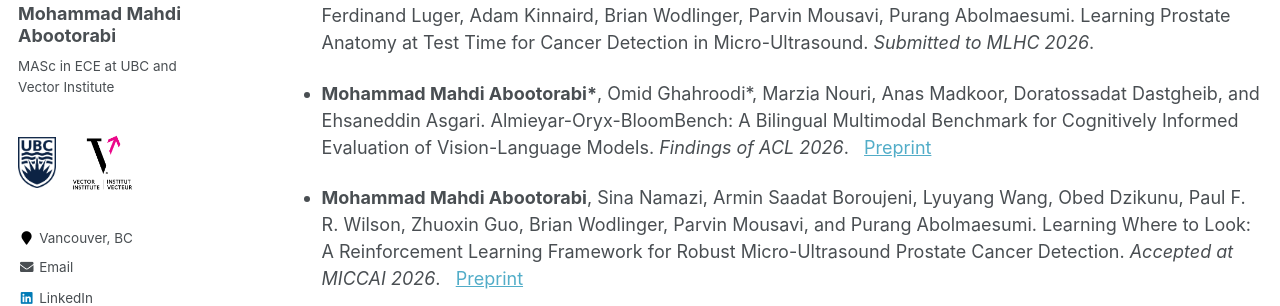
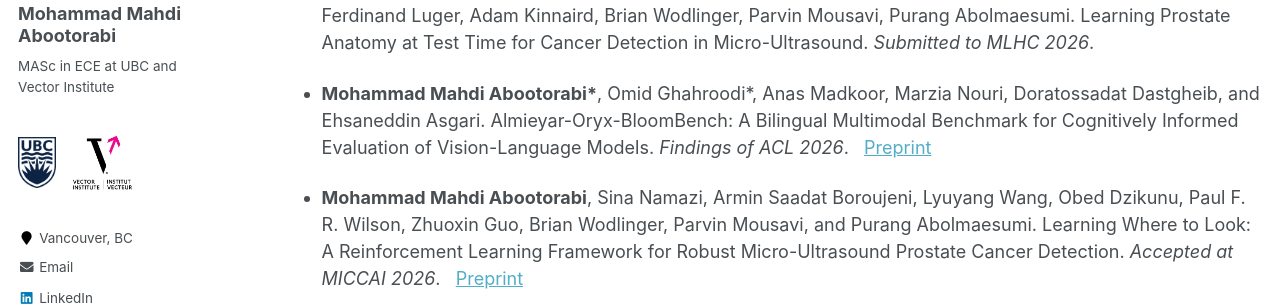
Before and after one commit to aboots/aboots.github.io, a Jekyll site: the page built from _pages/research.md, in a window 1280 px wide and 900 px high, scrolled down 369 px. Shown: the part 177-483 px from the top of the window. Built offline with Jekyll 4.4.1, drawn with Linux system fonts in a browser that asks for light colours; nearby versions of some CDN libraries; some web fonts are replaced.

```diff
--- a/_pages/research.md
+++ b/_pages/research.md
@@ -14,7 +14,7 @@ author_profile: true
 
 - Obed Korshie Dzikunu, **Mohammad Mahdi Abootorabi**, Mohamed Harmanani, Paul F R Wilson, Emma Willis, Ferdinand Luger, Adam Kinnaird, Brian Wodlinger, Parvin Mousavi, Purang Abolmaesumi. Learning Prostate Anatomy at Test Time for Cancer Detection in Micro-Ultrasound. *Submitted to MLHC 2026*.
 
-- **Mohammad Mahdi Abootorabi\***, Omid Ghahroodi\*, Marzia Nouri, Anas Madkoor, Doratossadat Dastgheib, and Ehsaneddin Asgari. Almieyar-Oryx-BloomBench: A Bilingual Multimodal Benchmark for Cognitively Informed Evaluation of Vision-Language Models. *Findings of ACL 2026*. &nbsp; [Preprint](https://drive.google.com/file/d/1jRMHMwKcNEco5wxJYpVh_ecFiJST6wA6/view?usp=sharing)
+- **Mohammad Mahdi Abootorabi\***, Omid Ghahroodi\*, Anas Madkoor, Marzia Nouri, Doratossadat Dastgheib, and Ehsaneddin Asgari. Almieyar-Oryx-BloomBench: A Bilingual Multimodal Benchmark for Cognitively Informed Evaluation of Vision-Language Models. *Findings of ACL 2026*. &nbsp; [Preprint](https://drive.google.com/file/d/1jRMHMwKcNEco5wxJYpVh_ecFiJST6wA6/view?usp=sharing)
 
 - **Mohammad Mahdi Abootorabi**, Sina Namazi, Armin Saadat Boroujeni, Lyuyang Wang, Obed Dzikunu, Paul F. R. Wilson, Zhuoxin Guo, Brian Wodlinger, Parvin Mousavi, and Purang Abolmaesumi. Learning Where to Look: A Reinforcement Learning Framework for Robust Micro-Ultrasound Prostate Cancer Detection. *Accepted at MICCAI 2026*. &nbsp; [Preprint](https://drive.google.com/file/d/13ILcEZKeqXjs9x_8mwkX2n5EThG1RB80/view?usp=sharing)
 
```
